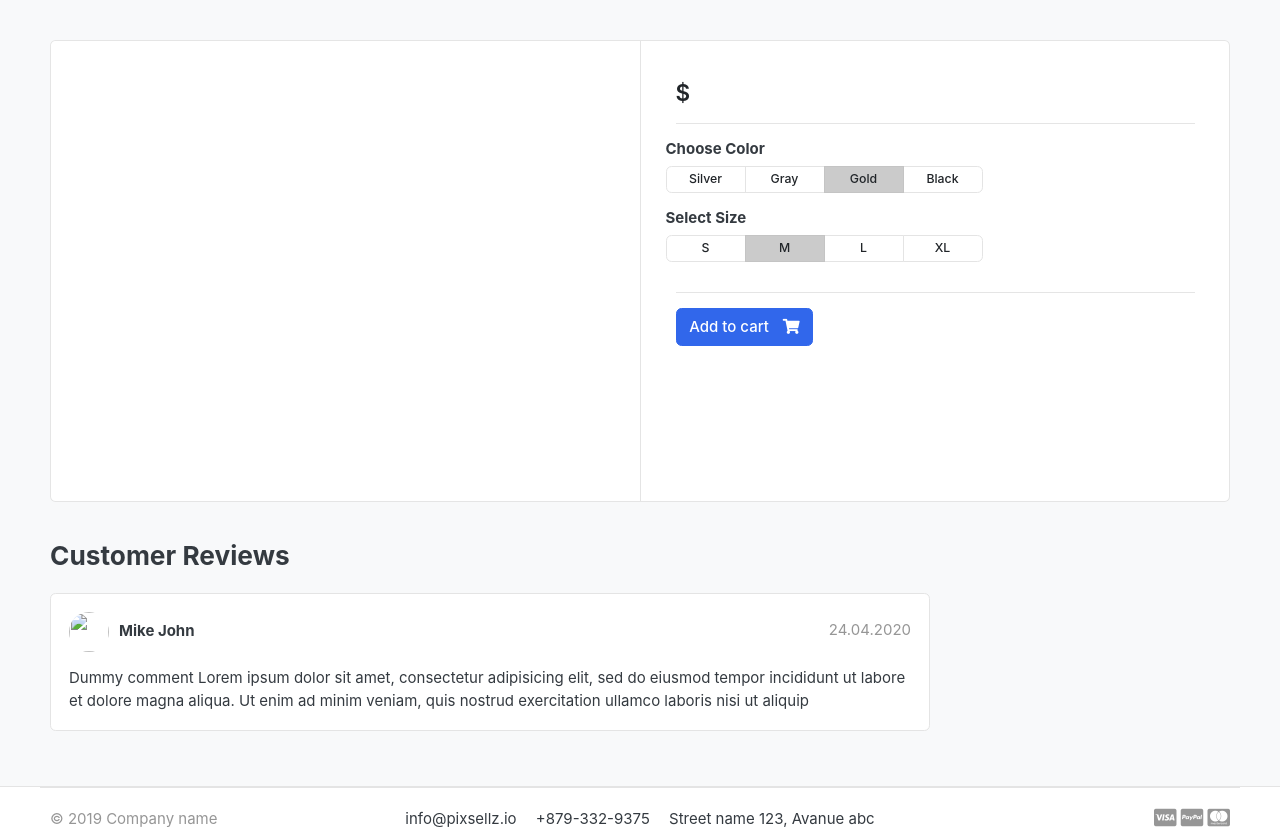
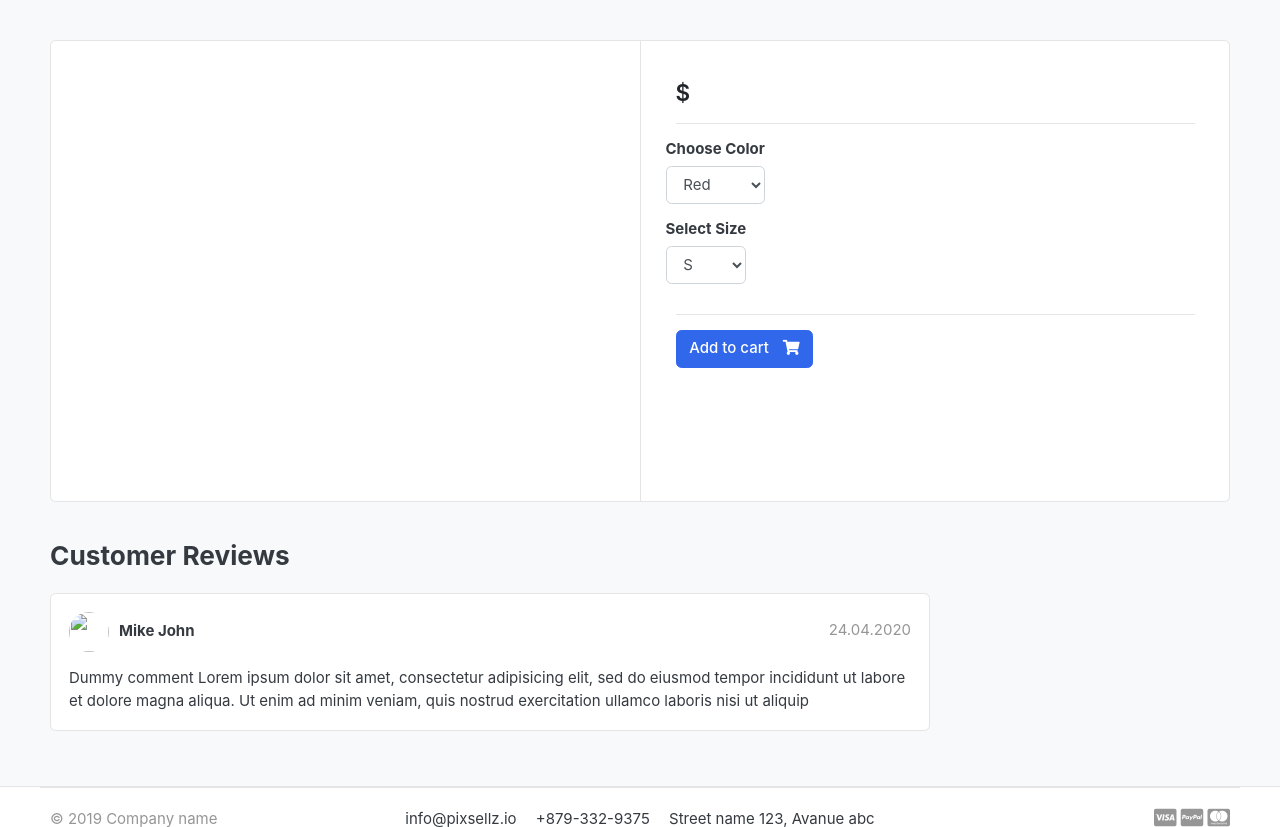
Before and after one commit to jackshinshin/ShoppingWebsite, a Django app: template templates/store/product_detail.html in a window 1280 px wide. Shown: the part 118-945 px from the top of the page. Run offline with Django 3.2, Linux system fonts and the light colour scheme; the template is opened without the code that fills it, so the values that code supplies are empty; some libraries are stand-ins or nearby versions; some web fonts are replaced.

Commit message:
Switch from sqllite3 to postgresql and add variation preparation on each product

```diff
--- a/cart/views.py
+++ b/cart/views.py
@@ -14,6 +14,9 @@ def _cart_id(request):
     return cart
 
 def add_cart(request, product_id):
+    color = request.GET.get('Color')
+    size = request.GET.get('Size')
+    return HttpResponse(color + ' ' + size)
     product = Product.objects.get(id = product_id)
     try:
         cart = Cart.objects.get(cart_id = _cart_id(request))
--- a/store/admin.py
+++ b/store/admin.py
@@ -1,5 +1,5 @@
 from django.contrib import admin
-from .models import Product
+from .models import Product, Variation
 # Register your models here.
 class ProductAdmin(admin.ModelAdmin):
     list_display = ('product_name', 'images', 'price',
@@ -7,3 +7,4 @@ class ProductAdmin(admin.ModelAdmin):
                     'modification_date', 'is_available')
     prepopulated_fields = {'product_slug':('product_name',)}
 admin.site.register(Product, ProductAdmin)
+admin.site.register(Variation)
--- a/store/views.py
+++ b/store/views.py
@@ -61,6 +61,7 @@ class ProductDetailView(DetailView):
     # template_name = "modelname_detail.html"
     model = Product
     context_object_name = 'current_product'
+
     def get_object(self):
         try:
             catslug = self.kwargs['catslug']
@@ -73,6 +74,7 @@ class ProductDetailView(DetailView):
             catslug = self.kwargs['catslug']
             categories = get_object_or_404(Category, category_slug = catslug)
             return Product.objects.all().filter(category = categories, is_available = True)
+
     def get_context_data(self, **kwargs):
         every_product = Product.objects.get(category__category_slug = self.kwargs['catslug'], product_slug = self.kwargs['prodslug'])
         in_cart = CartItem.objects.filter(product = every_product, cart__cart_id = _cart_id(self.request)).exists()
--- a/templates/store/product_detail.html
+++ b/templates/store/product_detail.html
@@ -15,6 +15,7 @@
         </article> <!-- gallery-wrap .end// -->
                 </aside>
                 <main class="col-md-6 border-left">
+        <form action="{% url 'cart:add_item' current_product.id %}" method='GET'>
             <article class="content-body">
 
             <h2 class="title">{{current_product.product_name}}</h2>
@@ -30,39 +31,21 @@
                 <div class="row">
                     <div class="item-option-select">
                         <h6>Choose Color</h6>
-                    <div class="btn-group btn-group-sm btn-group-toggle" data-toggle="buttons">
-                    <label class="btn btn-light">
-                        <input type="radio" name="radio_color"> Silver
-                    </label>
-                    <label class="btn btn-light">
-                        <input type="radio" name="radio_color" > Gray
-                    </label>
-                    <label class="btn btn-light active">
-                        <input type="radio" name="radio_color checked"> Gold
-                    </label>
-                    <label class="btn btn-light">
-                        <input type="radio" name="radio_color"> Black
-                    </label>
-                    </div>
+                            <select name="Color" class = 'form-control'>
+                                <option value="red">Red</option>
+                                <option value="Yellow">Yellow</option>
+                                <option value="Blue">Blue</option>
+                            </select>
                     </div>
                 </div> <!-- row.// -->
                 <div class="row">
                     <div class="item-option-select">
                         <h6>Select Size</h6>
-                    <div class="btn-group btn-group-sm btn-group-toggle" data-toggle="buttons">
-                    <label class="btn btn-light">
-                        <input type="radio" name="radio_color"> S
-                    </label>
-                    <label class="btn btn-light active">
-                        <input type="radio" name="radio_color" checked> M
-                    </label>
-                    <label class="btn btn-light">
-                        <input type="radio" name="radio_color"> L
-                    </label>
-                    <label class="btn btn-light">
-                        <input type="radio" name="radio_color"> XL
-                    </label>
-                    </div>
+                            <select name="Size" class = 'form-control'>
+                                <option value="S">S</option>
+                                <option value="M">M</option>
+                                <option value="L">L</option>
+                            </select>
                     </div>
                 </div> <!-- row.// -->
                 <hr>
@@ -79,15 +62,16 @@
                             <i class="fas fa-eye"></i>
                         </a>
                     {% else %}
-                    <a href="{% url 'cart:add_item' current_product.id %}" class="btn  btn-primary">
+                        <button type='submit' class="btn  btn-primary">
                             <span class="text">Add to cart</span>
                             <i class="fas fa-shopping-cart"></i>
                             <span class="badge badge-pill badge-danger notify">{{Total_number}}</span>
-                    </a>
+                        </button>
                     {% endif %}
 
                 {% endif %}
             </article> <!-- product-info-aside .// -->
+        </form>
                 </main> <!-- col.// -->
             </div> <!-- row.// -->
         </div> <!-- card.// -->
```
Also changed, not shown: shopping/settings.py (+13 -3 lines), store/models.py (+15 -0 lines), store/migrations/0003_variation.py (added). Lines whose indentation alone changed are shown as unchanged.
